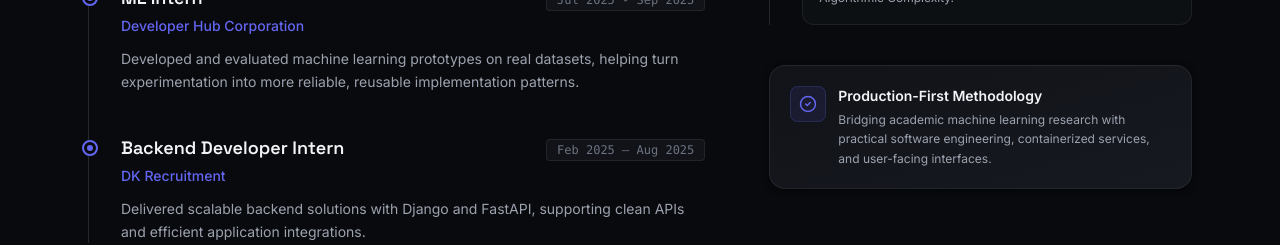
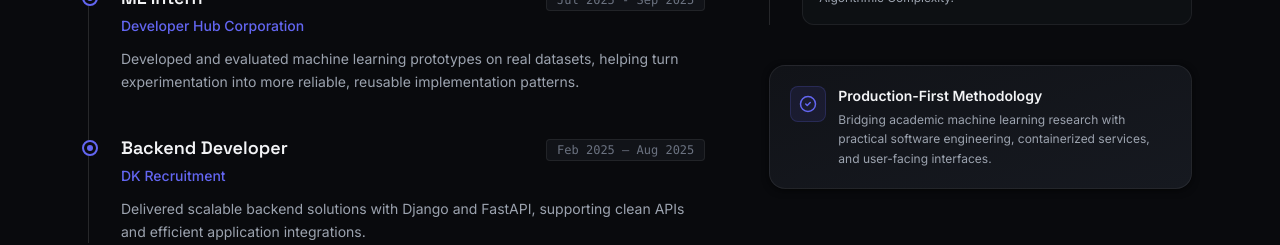
Before and after one commit to AbdullahbinTahir42/my-portfolio, a React (Vite) app: page / in a window 1280 px wide. Shown: the part 1740-1985 px from the top of the page. Built offline with nearby package versions, Linux system fonts and the light colour scheme; no server answers.

Commit message:
Update data.js

```diff
--- a/src/data.js
+++ b/src/data.js
@@ -37,7 +37,7 @@ export const experience = [
     desc: 'Developed and evaluated machine learning prototypes on real datasets, helping turn experimentation into more reliable, reusable implementation patterns.'
   },
   {
-    role: 'Backend Developer Intern',
+    role: 'Backend Developer',
     company: 'DK Recruitment',
     date: 'Feb 2025 – Aug 2025',
     desc: 'Delivered scalable backend solutions with Django and FastAPI, supporting clean APIs and efficient application integrations.'
```
